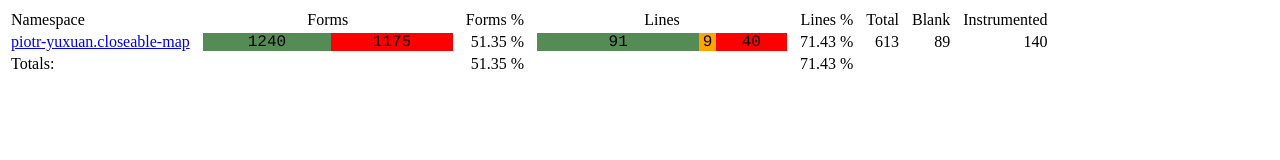
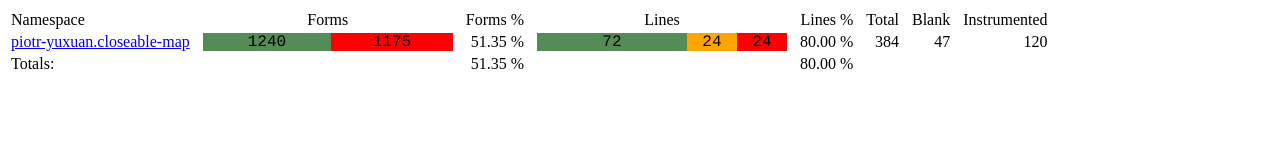
Before and after one commit to piotr-yuxuan/closeable-map, a plain HTML site: page doc/code-coverage/index.html in a window 1280 px wide. Drawn offline with Linux system fonts and the light colour scheme.

Commit message:
Update code coverage

```diff
--- a/doc/code-coverage/index.html
+++ b/doc/code-coverage/index.html
@@ -22,20 +22,20 @@
                                         float:left;"> 1175 </div></td>
 <td class="with-number">51.35 %</td>
 <td class="with-bar"><div class="covered"
-                                style="width:65.0%;
-                                        float:left;"> 91 </div><div class="partial"
-                                style="width:6.428571428571429%;
-                                        float:left;"> 9 </div><div class="not-covered"
-                                style="width:28.571428571428573%;
-                                        float:left;"> 40 </div></td>
-<td class="with-number">71.43 %</td>
-<td class="with-number">613</td><td class="with-number">89</td><td class="with-number">140</td>
+                                style="width:60.0%;
+                                        float:left;"> 72 </div><div class="partial"
+                                style="width:20.0%;
+                                        float:left;"> 24 </div><div class="not-covered"
+                                style="width:20.0%;
+                                        float:left;"> 24 </div></td>
+<td class="with-number">80.00 %</td>
+<td class="with-number">384</td><td class="with-number">47</td><td class="with-number">120</td>
 </tr>
 <tr><td>Totals:</td>
 <td class="with-bar"></td>
 <td class="with-number">51.35 %</td>
 <td class="with-bar"></td>
-<td class="with-number">71.43 %</td>
+<td class="with-number">80.00 %</td>
    </tr>
   </table>
  </body>
```
Also changed, not shown: doc/code-coverage/coverage.txt.
